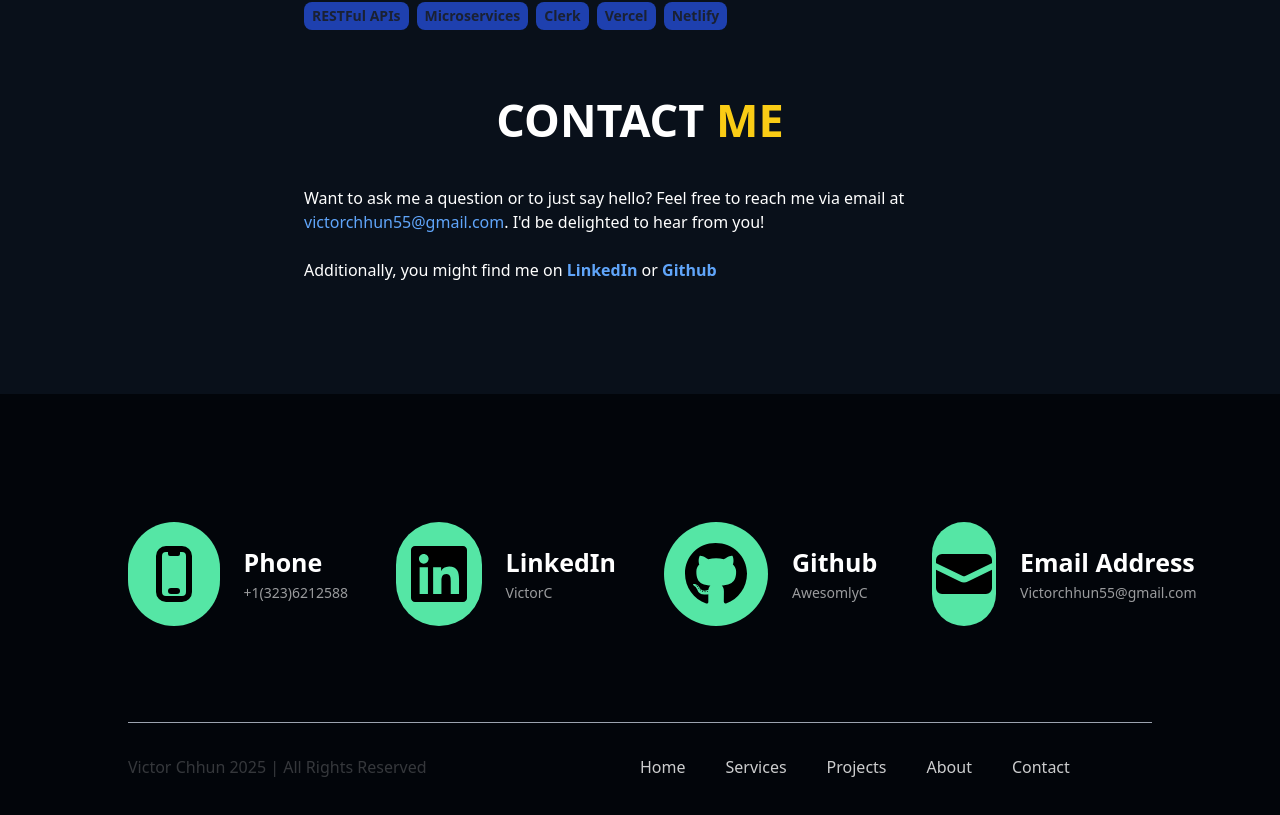
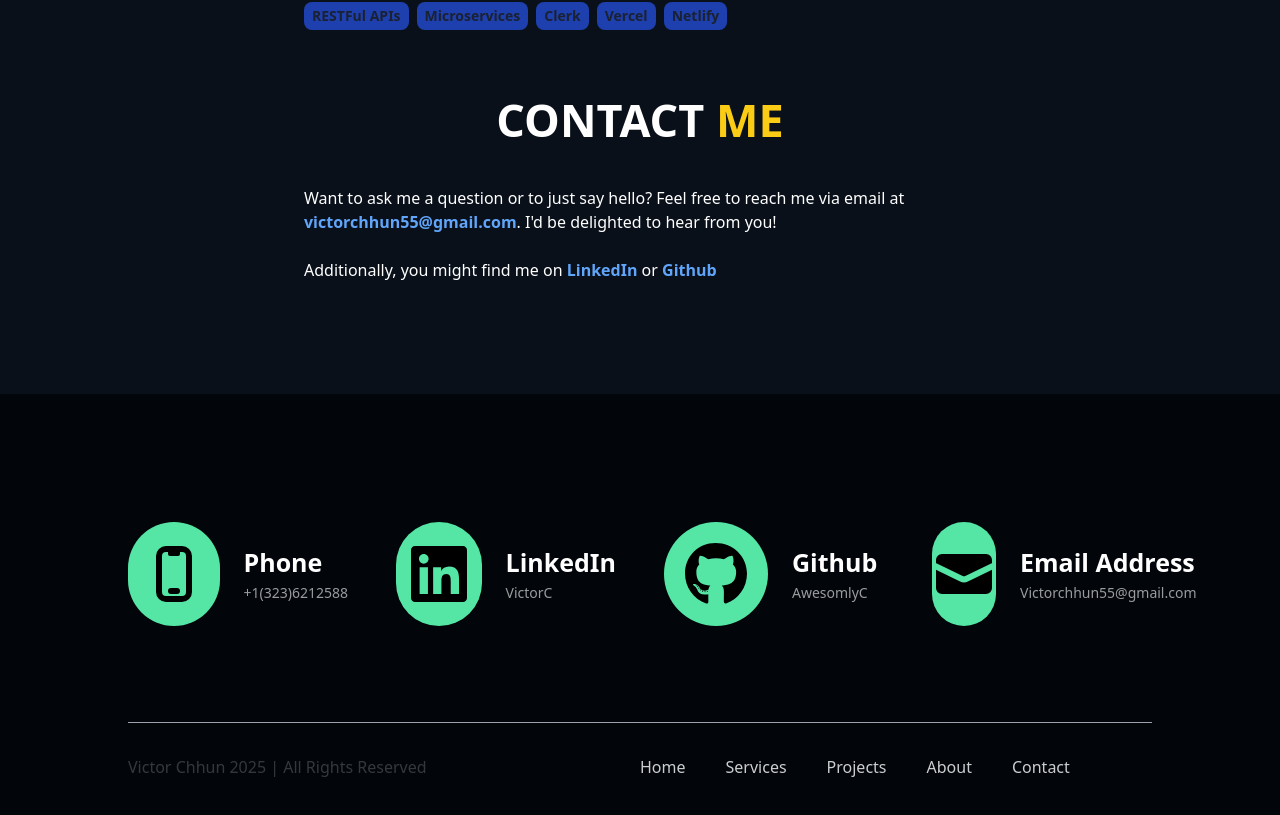
Before and after one commit to AwesomlyC/portfolio, a Next.js app: page /about in a window 1280 px wide. Shown: the part 1537-2352 px from the top of the page. Built offline with nearby package versions, Linux system fonts and the light colour scheme.

Commit message:
fixed incorrect classname for email address in contact page.

```diff
--- a/pages/about.tsx
+++ b/pages/about.tsx
@@ -98,7 +98,7 @@
                 reach me via email at{" "}
                 <a
                   href="mailto:victorchhun55@gmail.com"
-                  className="external-link text-blue-400"
+                  className="external-links text-blue-400"
                 >
                   victorchhun55@gmail.com
                 </a>
```
